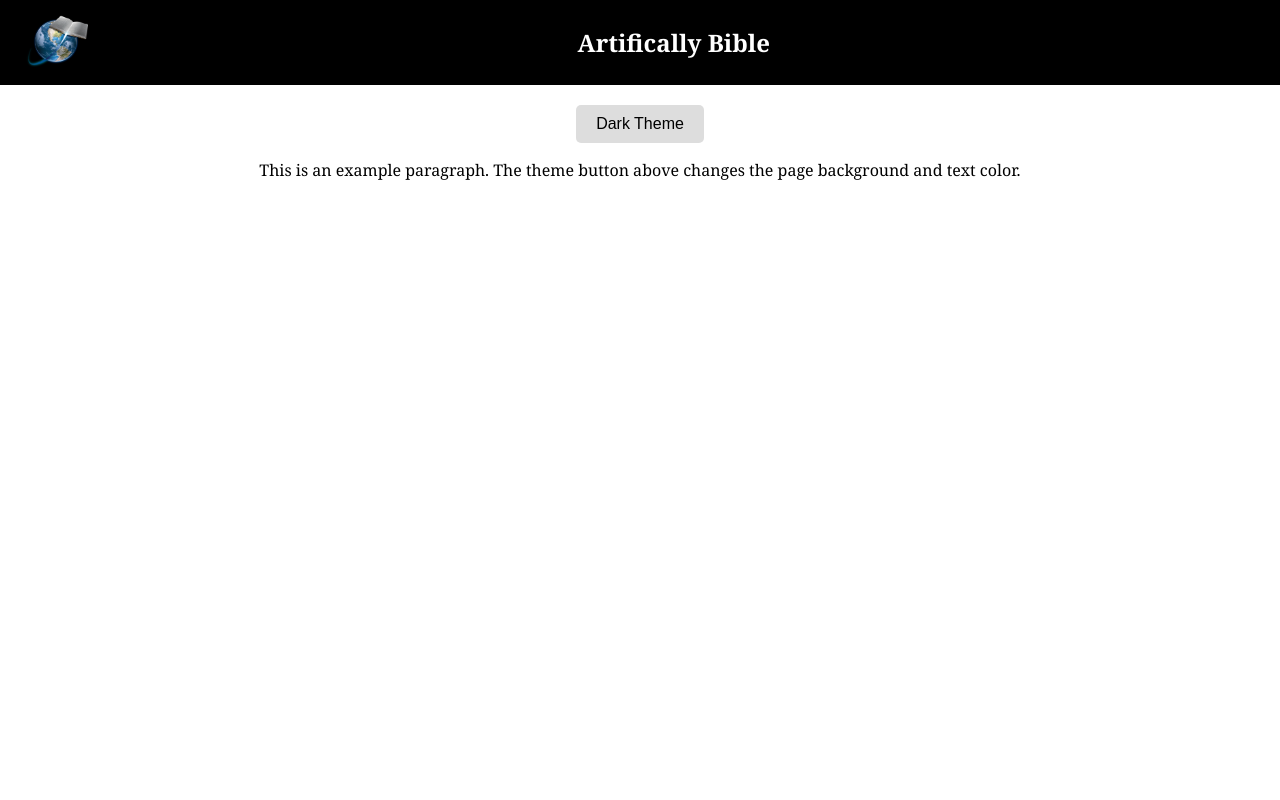
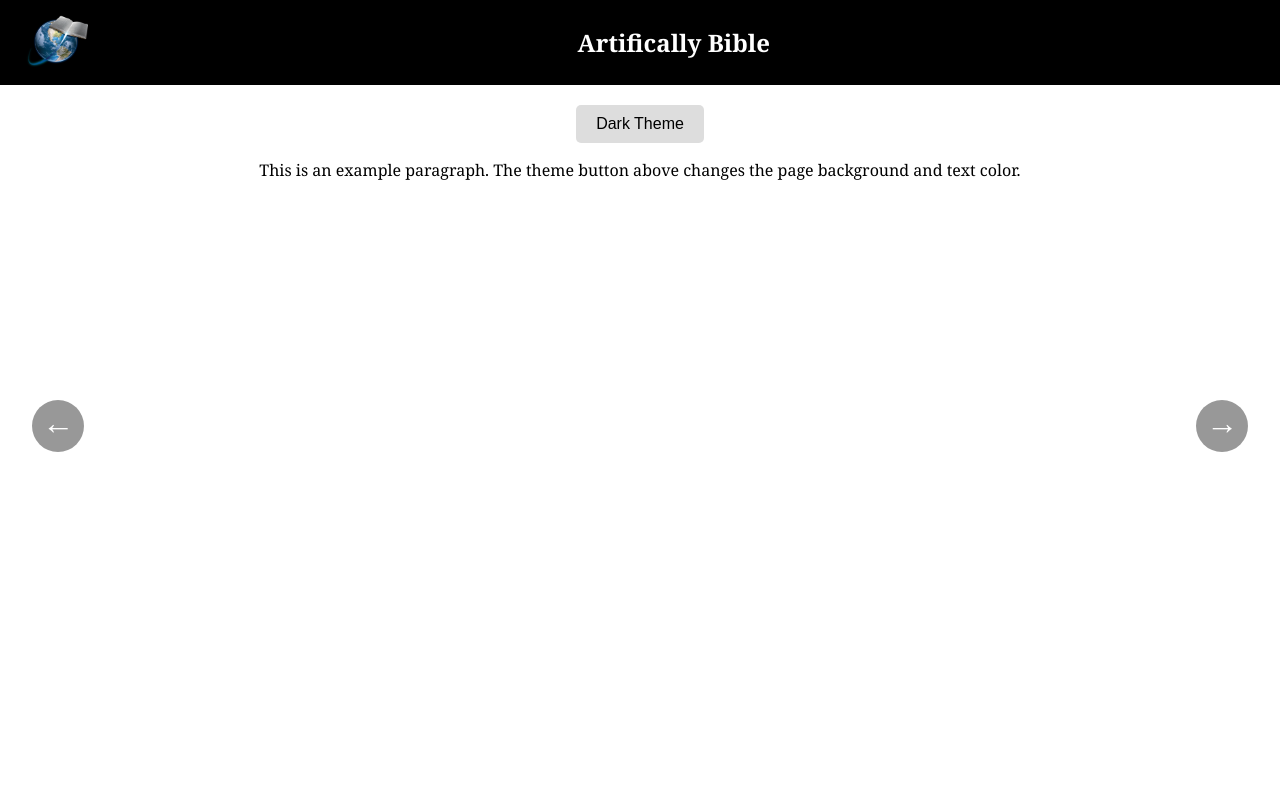
Before and after one commit to Xylosis/BiblicalAI, a React (Create React App) app: page / in a window 1280 px wide. Shown: the top 800 px of the page. Built offline with nearby package versions, Linux system fonts and the light colour scheme; no server answers.

Commit message:
Added functional Arrow buttons

```diff
--- a/src/App.js
+++ b/src/App.js
@@ -8,6 +8,7 @@ import DarkThemeToggle from './components/dark-theme';
 
 import bibleService from "./services/get-chapters";
 import './scripture-styles.css';
+import ArrowButtons from './components/arrows';
 
 //https://reactbibleapp.vercel.app/
 
@@ -16,6 +17,8 @@ function App() {
   const [currBookId, setCurrBookId] = useState("GEN");
   const [currChapter, setCurrChapter] = useState("1");
   const [chapterText, setChapterText] = useState();
+  const [booksList, setBooksList] = useState();
+  const [chapterList, setChapterList] = useState();
 
   function handleBookChange(book, bookId) {
     setCurrChapter("1");
@@ -25,6 +28,50 @@ function App() {
 
   function handleChapterChange(chapter) {
     setCurrChapter(chapter);
+  };
+
+  const handleLeftClick = async () => {
+    console.log("Left arrow clicked");
+    console.log(chapterList);
+    if (currBookId === "GEN" && currChapter === "1"){
+      console.log("Already at start of book");
+    } else {
+      const intChapter = parseInt(currChapter);
+      if( intChapter > 1 ) {
+        setCurrChapter(`${parseInt(intChapter - 1)}`);
+      } else if (intChapter === 1 ) {
+        for (let i = 0; i < booksList.length; i++) {
+          if(booksList[i].id === currBookId) {
+            setCurrBook(booksList[i-1].name);
+            setCurrBookId(booksList[i-1].id);
+            const data = await bibleService.getChapterCount(booksList[i-1].id);
+            const chapterCount = data.data.slice(1);
+            setCurrChapter(`${chapterCount.length}`);
+          }
+        }
+      }
+    }
+  };
+
+  const handleRightClick = () => {
+    console.log("Right arrow clicked");
+    console.log(booksList);
+    if(currBookId === "REV" && currChapter === "22") {
+      console.log("Already at end of book");
+    } else {
+      const intChapter = parseInt(currChapter);
+      if (intChapter < chapterList.length) {
+        setCurrChapter(`${intChapter + 1}`);
+      } else {
+        for (let i = 0; i < booksList.length; i++) {
+          if(booksList[i].id === currBookId) {
+            setCurrBook(booksList[i+1].name);
+            setCurrBookId(booksList[i+1].id);
+            setCurrChapter("1");
+          }
+        }
+      }
+    }
   };
 
   function fixChapterHtml (content) {
@@ -54,9 +101,10 @@ function App() {
     <div className="App">
       <Header />
       <DarkThemeToggle />
-      <Selector onValueChange={handleBookChange} chapterNumber={handleChapterChange}/>
+      <Selector onValueChange={handleBookChange} chapterNumber={handleChapterChange} setAppChaptersList={setChapterList} setAppBooksList={setBooksList}/>
       <headerText>{currBook} - {currChapter}</headerText>
       <ScriptureComponent scriptureHtml={chapterText} />
+      <ArrowButtons onLeftClick={handleLeftClick} onRightClick={handleRightClick} />
     </div>
   );
 }
--- /dev/null
+++ b/src/components/ArrowButtons.css
@@ -0,0 +1,43 @@
+.arrow-buttons {
+    position: fixed;
+    top: 50%;
+    width: 100%;
+    display: flex;
+    justify-content: space-between;
+    transform: translateY(-50%);
+  }
+
+  .arrow {
+    background-color: #333;
+    color: white;
+    font-size: 2em;
+    border: none;
+    cursor: pointer;
+    padding: 5px 10px 10px 10px;
+    opacity: 0.5;
+    transition: opacity 0.3s;
+    border-radius: 10rem;
+    transition: transform 0.2s ease-in-out, opacity 0.2s;
+  }
+
+  .arrow:hover {
+    opacity: 1;
+  }
+
+  .left-arrow.active {
+    transform: translateX(2rem);
+  }
+
+  .right-arrow.active {
+    transform: translateX(-2rem);
+  }
+
+  .left-arrow {
+    position: fixed;
+    left: 2rem;
+  }
+
+  .right-arrow {
+    position: fixed;
+    right: 2rem;
+  }
--- /dev/null
+++ b/src/components/arrows.jsx
@@ -0,0 +1,38 @@
+import React, { useState } from 'react';
+import './ArrowButtons.css';
+
+const ArrowButtons = ({ onLeftClick, onRightClick }) => {
+  const [leftActive, setLeftActive] = useState(false);
+  const [rightActive, setRightActive] = useState(false);
+
+  const handleLeftClick = () => {
+    setLeftActive(true);
+    onLeftClick();
+    setTimeout(() => setLeftActive(false), 100); // 100ms delay before resetting
+  };
+
+  const handleRightClick = () => {
+    setRightActive(true);
+    onRightClick();
+    setTimeout(() => setRightActive(false), 100); // 100ms delay before resetting
+  };
+
+  return (
+    <div className="arrow-buttons">
+      <button
+        className={`arrow left-arrow ${leftActive ? 'active' : ''}`}
+        onClick={handleLeftClick}
+      >
+        &#8592;
+      </button>
+      <button
+        className={`arrow right-arrow ${rightActive ? 'active' : ''}`}
+        onClick={handleRightClick}
+      >
+        &#8594;
+      </button>
+    </div>
+  );
+};
+
+export default ArrowButtons;
--- a/src/components/book-verse-Selection.jsx
+++ b/src/components/book-verse-Selection.jsx
@@ -1,12 +1,11 @@
 import React, { useState, useEffect } from "react";
 import bibleService from "../services/get-chapters";
 
-function Selector( { onValueChange, chapterNumber } ) {
+function Selector( { onValueChange, chapterNumber, setAppChaptersList, setAppBooksList } ) {
     const [selectedValueBook, setSelectedValueBook] = useState('GEN');
     const [selectedValueChapter, setSelectedValueChapter] = useState("1");
     const [chaptersArray, setChaptersArray] = useState();
     const [booksArray, setBooksArray] = useState();
-
 
     const handleChangeBook = (event) => {
         setSelectedValueBook(event.target.value);
@@ -28,6 +27,7 @@ function Selector( { onValueChange, chapterNumber } ) {
         });*/
 
         setChaptersArray(data);
+        setAppChaptersList(data.data.slice(1));
         console.log("data", data);
         data.data.map((element) => {
             console.log(element)
@@ -45,6 +45,11 @@ function Selector( { onValueChange, chapterNumber } ) {
         async function booksGetter() {
             const temp = await bibleService.getBooks();
             setBooksArray(temp);
+            // let booksLst = [];
+            // for(let i = 0; i < temp.data.length; i++ ) {
+            //     booksLst.push(temp.data[i].id);
+            // }
+            setAppBooksList(temp.data);
             console.log("books array", booksArray);
         }
         booksGetter()
--- a/src/index.css
+++ b/src/index.css
@@ -15,7 +15,6 @@ code {
 
 biblicalText {
   font-family: ui-serif,Georgia,Cambria,Times New Roman,Times,serif;
-  color: white;
 }
 
 headerText {
@@ -29,5 +28,5 @@ span.q:hover {
 }
 
 #scripture-container {
-  padding-top: 10px;
+  padding: 10px 10rem;
 }
```
Also changed, not shown: src/scripture-styles.css.
